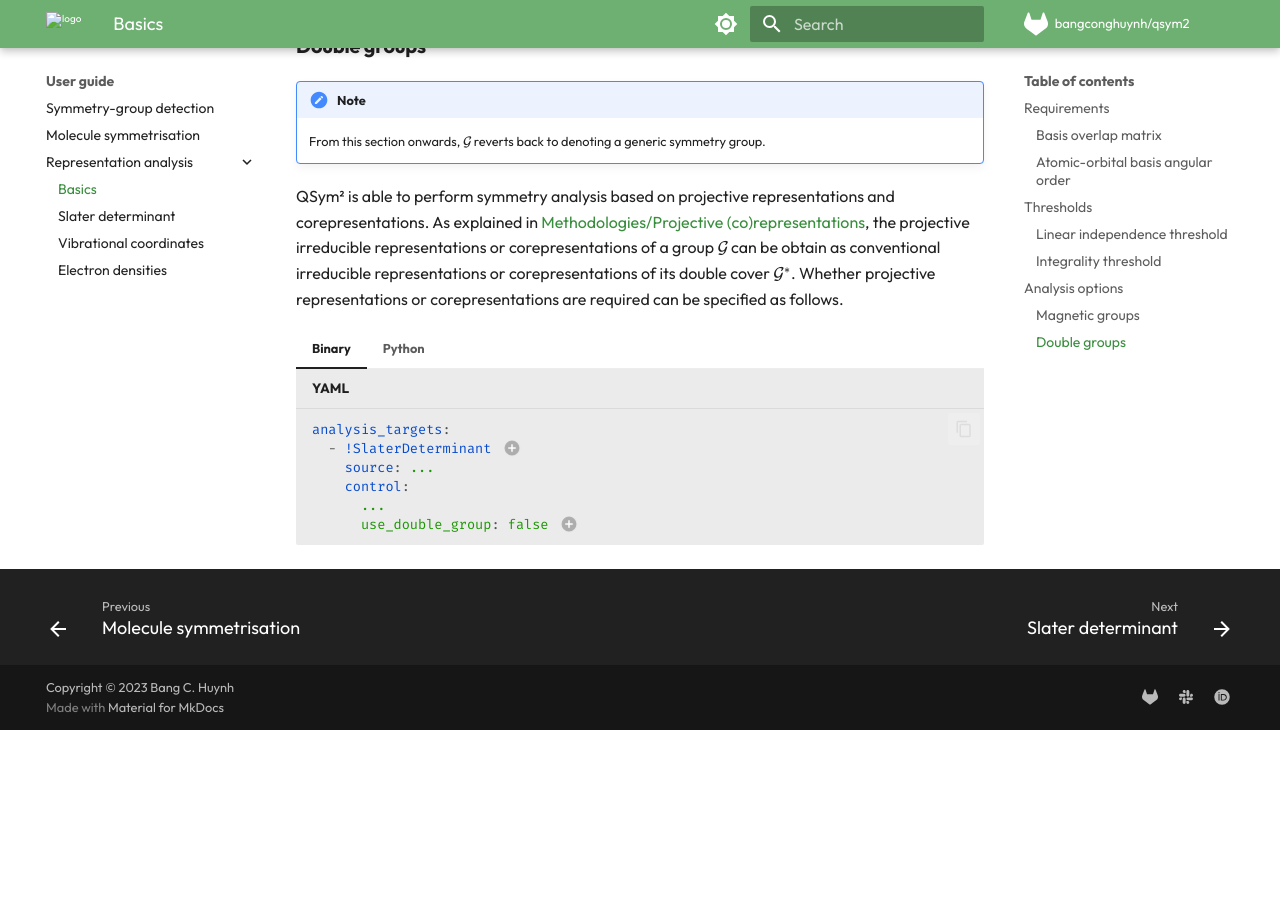
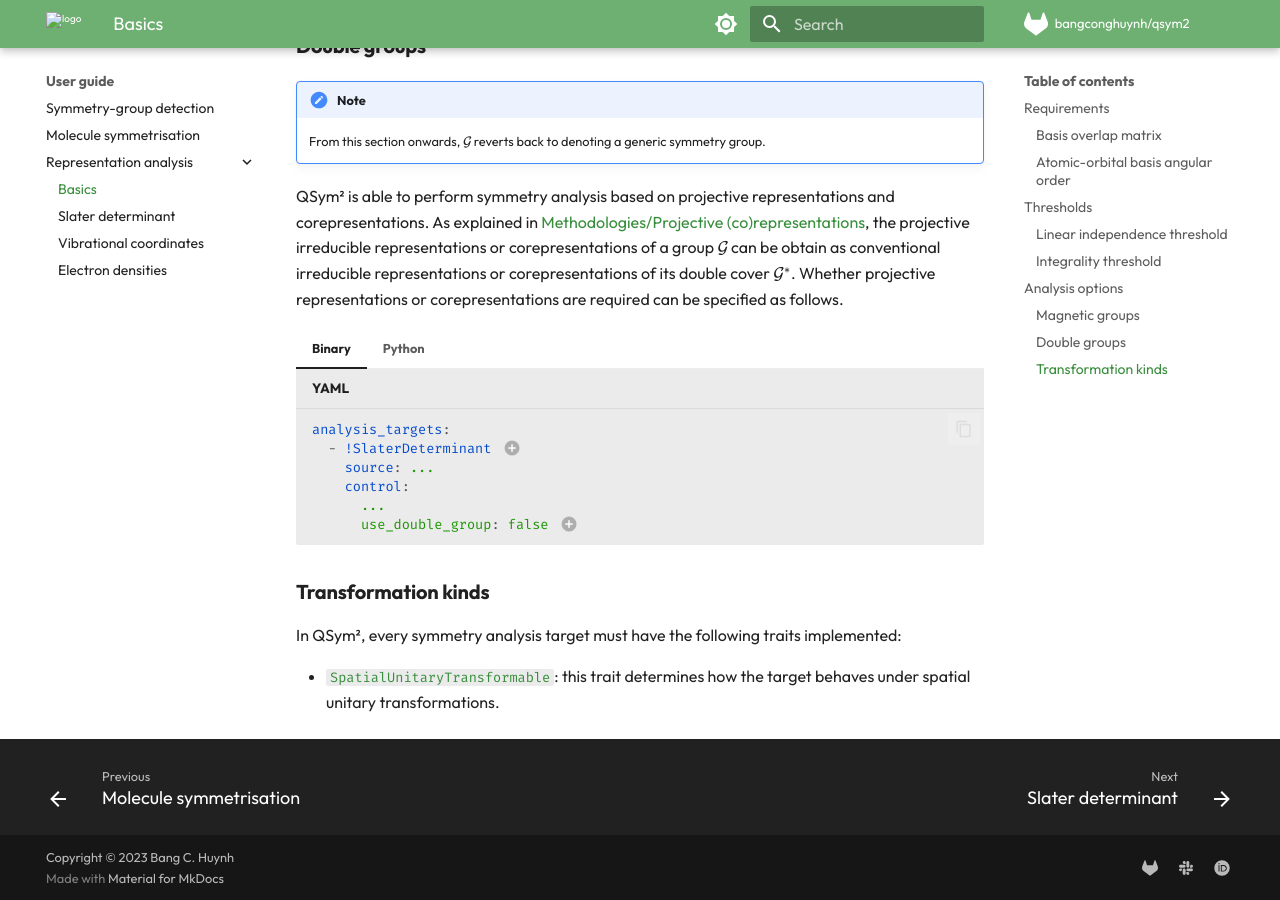
Before and after one commit to bangconghuynh/qsym2, an MkDocs documentation site: the page built from docs/docs/user-guide/representation-analysis/basics.md, in a window 1280 px wide and 900 px high, scrolled down 5600 px. Built offline with MkDocs 1.6.1 and Material for MkDocs 9.7.7, drawn with Linux system fonts in a browser that asks for light colours; comment, search, counter and statistics services are not loaded; before the commit the page ends 6330 px from its top, so only the background shows below that.

Commit message:
Adding transformation kinds.

```diff
--- a/docs/docs/user-guide/representation-analysis/basics.md
+++ b/docs/docs/user-guide/representation-analysis/basics.md
@@ -314,7 +314,6 @@ The above choices can be specified as follows.
         - `MagneticSymmetryAnalysisKind.Representation`: this specifies choice 2 &mdash; use the irreducible representations of the magnetic group $\mathcal{M}$, if $\mathcal{M}$ is available,
         - `MagneticSymmetryAnalysisKind.Corepresentation`: this specifies choice 3 &mdash; use the irreducible corepresentations of the magnetic group $\mathcal{M}$, if $\mathcal{M}$ is available.
 
-
 ### Double groups
 
 !!! note
@@ -356,3 +355,9 @@ Whether projective representations or corepresentations are required can be spec
     2. :fontawesome-solid-users: This is a boolean. The possible options are:
         - `False`: use only conventional irreducible representations or corepresentations of $\mathcal{G}$,
         - `True`: use projective irreducible representations or corepresentations of $\mathcal{G}$ obtainable via its double cover $\mathcal{G}^*$.
+
+### Transformation kinds
+
+In QSym², every symmetry analysis target must have the following traits implemented:
+
+- [`SpatialUnitaryTransformable`](https://qsym2.dev/api/qsym2/symmetry/symmetry_transformation/trait.SpatialUnitaryTransformable.html): this trait determines how the target behaves under spatial unitary transformations.
```
